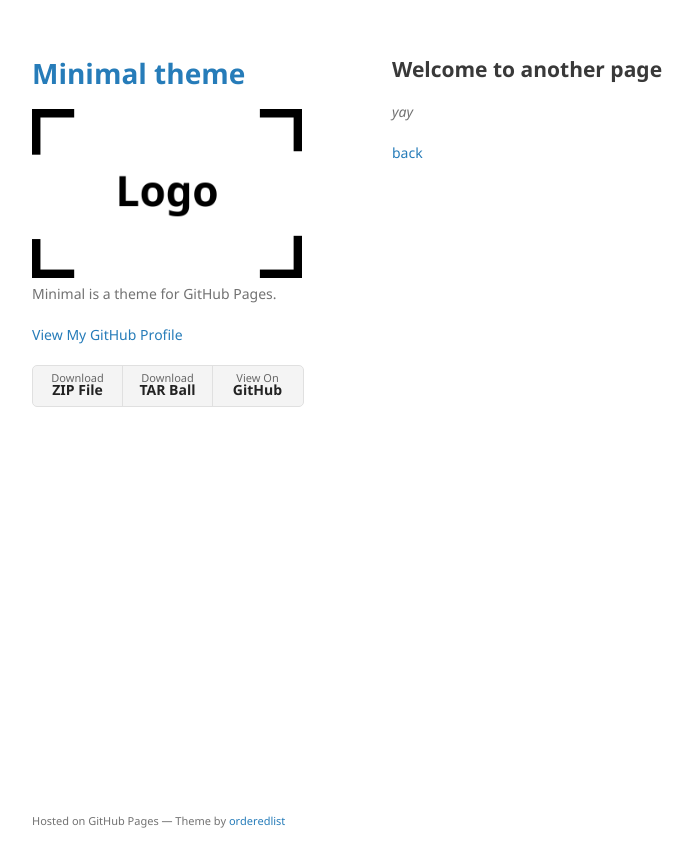
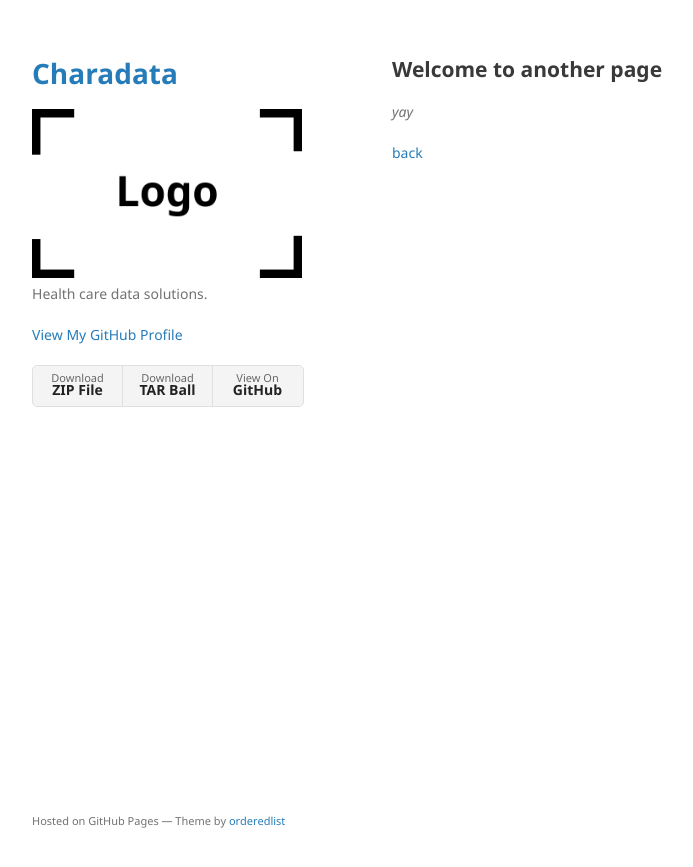
Before and after one commit to charadata/charadata.github.io, a Jekyll site: the page built from another-page.md, in a window 1280 px wide. Shown: the top 867 px of the page, without its empty margins (178-871 px from the left). Built offline with Jekyll 4.4.1, drawn with Linux system fonts in a browser that asks for light colours; our own code applies the rules of GitHub Pages for plain Markdown files.

Commit message:
Update _config.yml

```diff
--- a/_config.yml
+++ b/_config.yml
@@ -1,6 +1,6 @@
-title: Minimal theme
+title: Charadata
 logo: /assets/img/logo.png
-description: Minimal is a theme for GitHub Pages.
+description: Health care data solutions.
 show_downloads: true
 google_analytics:
 theme: jekyll-theme-minimal
```
